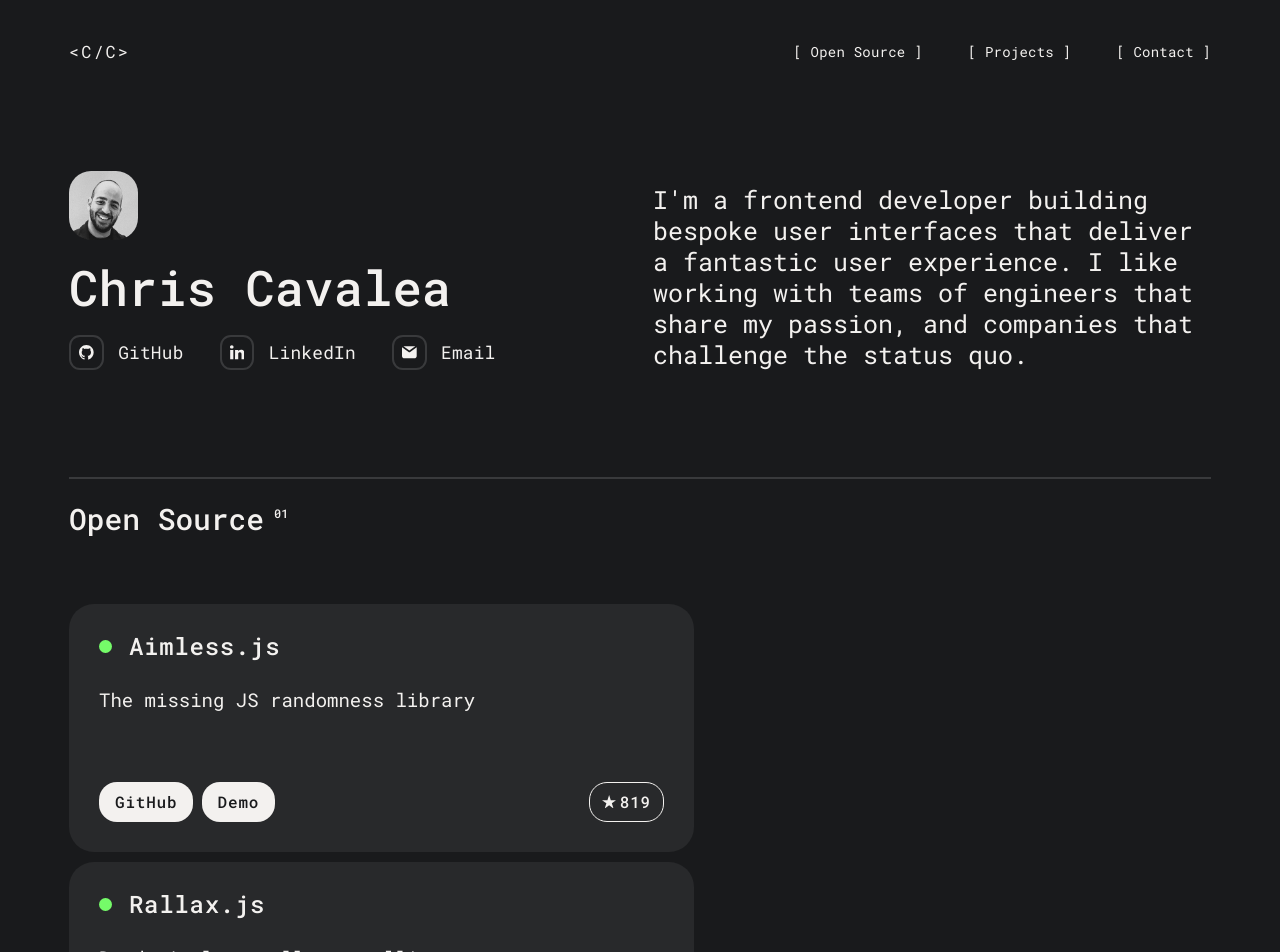
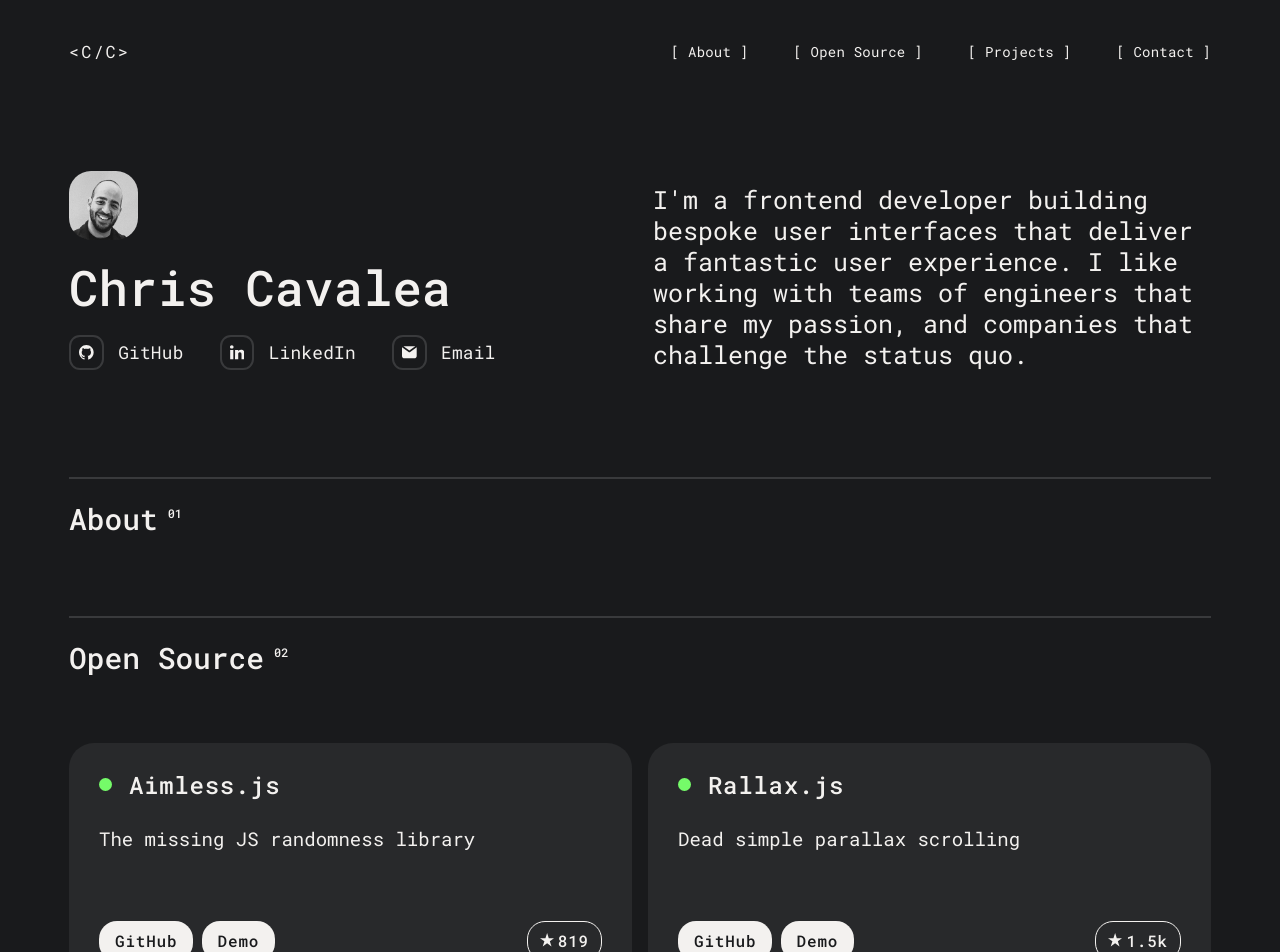
Before and after one commit to ChrisCavs/ChrisCavs.github.io, a React (Create React App) app: page / in a window 1280 px wide. Shown: the top 952 px of the page. Built offline with nearby package versions, Linux system fonts and the light colour scheme.

Commit message:
in progress about section

```diff
--- a/src/App.js
+++ b/src/App.js
@@ -9,6 +9,7 @@
 import OpenSource from './Components/OpenSource'
 import Projects from './Components/Projects'
 import Footer from './Components/Footer'
+import About from './Components/About'
 
 const darkTheme = {
   background: '#191A1C',
@@ -43,6 +44,10 @@
           <Spacer height="48px" deskHeight="109px" />
           <Bio />
           <Spacer height="35px" deskHeight="107px" />
+          <LineBreak />
+          <Spacer height="16px" deskHeight="22px" />
+          <About />
+          <Spacer height="35px" deskHeight="79px" />
           <LineBreak />
           <Spacer height="16px" deskHeight="22px" />
           <OpenSource />
--- /dev/null
+++ b/src/Components/About.js
@@ -0,0 +1,12 @@
+import React from 'react';
+import { SectionTitle } from '../Library/copy';
+
+const About = () => {
+  return (
+    <section className="about">
+      <SectionTitle title="About" num="01" />
+    </section>
+  )
+}
+
+export default About
--- a/src/Components/Footer.js
+++ b/src/Components/Footer.js
@@ -8,7 +8,7 @@
 
 const Footer = () => (
   <footer className="contact">
-    <SectionTitle title="Contact" num="03" />
+    <SectionTitle title="Contact" num="04" />
     <Spacer height="44.8px" deskHeight="87px" />
     <PageTitle>Let's work together!</PageTitle>
     <Spacer height="20px" deskHeight="27.5px" />
--- a/src/Components/Header.js
+++ b/src/Components/Header.js
@@ -1,16 +1,20 @@
-import React from 'react'
-import styled from 'styled-components'
+import React, { useContext } from 'react'
+import styled, { ThemeContext } from 'styled-components'
 
 import { getThemeProp, ifDesktop } from '../Library/utils'
 import { NavLink } from '../Library/link';
 import Spacer from '../Library/spacer'
 
-const Header = () => (
+const Header = () => {
+  const { isDesktop } = useContext(ThemeContext)
+  return (
     <>
       <Spacer height="29px" deskHeight="42px" />
       <HeaderContainer>
         <Logo>{"<C/C>"}</Logo>
         <NavContainer>
+          {isDesktop && <NavLink target=".about">About</NavLink>}
+          <Spacer width="20px" deskWidth="45px" />
           <NavLink target=".open-source">Open Source</NavLink>
           <Spacer width="20px" deskWidth="45px" />
           <NavLink target=".projects">Projects</NavLink>
@@ -20,6 +24,7 @@
       </HeaderContainer>
     </>
   )
+}
 
 const HeaderContainer = styled.header`
   display: flex;
--- a/src/Components/OpenSource.js
+++ b/src/Components/OpenSource.js
@@ -61,7 +61,7 @@
 
   return (
     <section className="open-source">
-      <SectionTitle title="Open Source" num="01" />
+      <SectionTitle title="Open Source" num="02" />
       <Spacer height="39.3px" deskHeight="67.5px" />
       <CardArrangement>
         {sourceItems.map((item) => (
--- a/src/Components/Projects.js
+++ b/src/Components/Projects.js
@@ -28,7 +28,7 @@
 
 const Projects = () => (
   <section className="projects">
-    <SectionTitle title="Projects" num="02" />
+    <SectionTitle title="Projects" num="03" />
     <Spacer height="39.3px" deskHeight="67.5px" />
     <CardArrangement>
       {projects.map((item) => (
--- a/src/Library/button.js
+++ b/src/Library/button.js
@@ -1,7 +1,7 @@
 import React from 'react'
 import styled from 'styled-components'
 
-import { iconMap, getThemeProp, ifDesktop } from './utils'
+import { iconMap, getThemeProp, ifBigDesktop } from './utils'
 import StyledIcon from './icon'
 import Spacer from './spacer'
 
@@ -44,7 +44,7 @@
   color: ${getThemeProp('background')};
   background-color: ${getThemeProp('text')};
 
-  ${ifDesktop(`
+  ${ifBigDesktop(`
     ${baseDesktopStyles}
     padding: 12px 16px;
   `)}
@@ -55,7 +55,7 @@
   color: ${getThemeProp('text')};
   border: 1px solid ${getThemeProp('text') };
 
-  ${ifDesktop(`
+  ${ifBigDesktop(`
     ${baseDesktopStyles}
     padding: 11px 12px;
   `)}
--- a/src/Library/card.js
+++ b/src/Library/card.js
@@ -45,7 +45,7 @@
 )
 
 const CardContainer = styled.div`
-  width: 300px;
+  width: 100%;
   padding: 20px;
   margin-bottom: 7.38px;
   border-radius: 16.85px;
@@ -53,7 +53,7 @@
   background-color: ${getThemeProp('secondary')};
 
   ${ifDesktop(`
-    width: 625px;
+    width: 49.3%;
     padding: 30px;
     margin-bottom: 10px;
     border-radius: 25px;
@@ -97,7 +97,7 @@
   flex-direction: column;
   align-items: center;
 
-  ${ifBigDesktop(`
+  ${ifDesktop(`
     flex-direction: row;
     justify-content: space-between;
     flex-wrap: wrap;
--- a/src/Library/copy.js
+++ b/src/Library/copy.js
@@ -1,7 +1,7 @@
 import React from 'react'
 import styled from 'styled-components'
 
-import { getThemeProp, ifDesktop } from './utils'
+import { getThemeProp, ifBigDesktop } from './utils'
 import Spacer from './spacer'
 
 const SectionTitle = ({ title, num }) => (
@@ -25,7 +25,7 @@
   line-height: 22px;
   color: ${getThemeProp('text')};
 
-  ${ifDesktop(`
+  ${ifBigDesktop(`
     font-size: 29.56px;
     line-height: 35.47px;
   `)}
@@ -39,7 +39,7 @@
   line-height: 12px;
   color: ${getThemeProp('text')};
 
-  ${ifDesktop(`
+  ${ifBigDesktop(`
     margin-top: 5px;
     font-size: 12px;
     line-height: 14.4px;
@@ -53,7 +53,7 @@
   line-height: 31.15px;
   color: ${getThemeProp('text')};
 
-  ${ifDesktop(`
+  ${ifBigDesktop(`
     font-size: 49px;
     line-height: 55.2px;
   `)}
@@ -65,7 +65,7 @@
   line-height: 24.69px;
   color: ${getThemeProp('text')};
 
-  ${ifDesktop(`
+  ${ifBigDesktop(`
     font-size: 25px;
     line-height: 31px;
   `)}
@@ -79,7 +79,7 @@
   letter-spacing: 0.75px;
   color: ${getThemeProp('text')};
 
-  ${ifDesktop(`
+  ${ifBigDesktop(`
     font-size: 24px;
     line-height: 24px;
   `)}
@@ -92,7 +92,7 @@
   letter-spacing: 0.22px;
   color: ${getThemeProp('text')};
 
-  ${ifDesktop(`
+  ${ifBigDesktop(`
     font-size: 17.79px;
     line-height: 21.35px;
   `)}
@@ -104,7 +104,7 @@
   line-height: 16.18px;
   color: ${getThemeProp('text')};
 
-  ${ifDesktop(`
+  ${ifBigDesktop(`
     font-size: 19px;
     line-height: 24px;
   `)}
@@ -116,7 +116,7 @@
   line-height: 13px;
   color: ${getThemeProp('text')};
 
-  ${ifDesktop(`
+  ${ifBigDesktop(`
     font-size: 19px;
     line-height: 24px;
   `)}
@@ -129,7 +129,7 @@
   letter-spacing: 0.22px;
   color: ${getThemeProp('text')};
 
-  ${ifDesktop(`
+  ${ifBigDesktop(`
     font-size: 14px;
     line-height: 16.8px;
   `)}
```
Also changed, not shown: src/Library/block.js (added, +38 -0 lines). Lines whose indentation alone changed are shown as unchanged.
